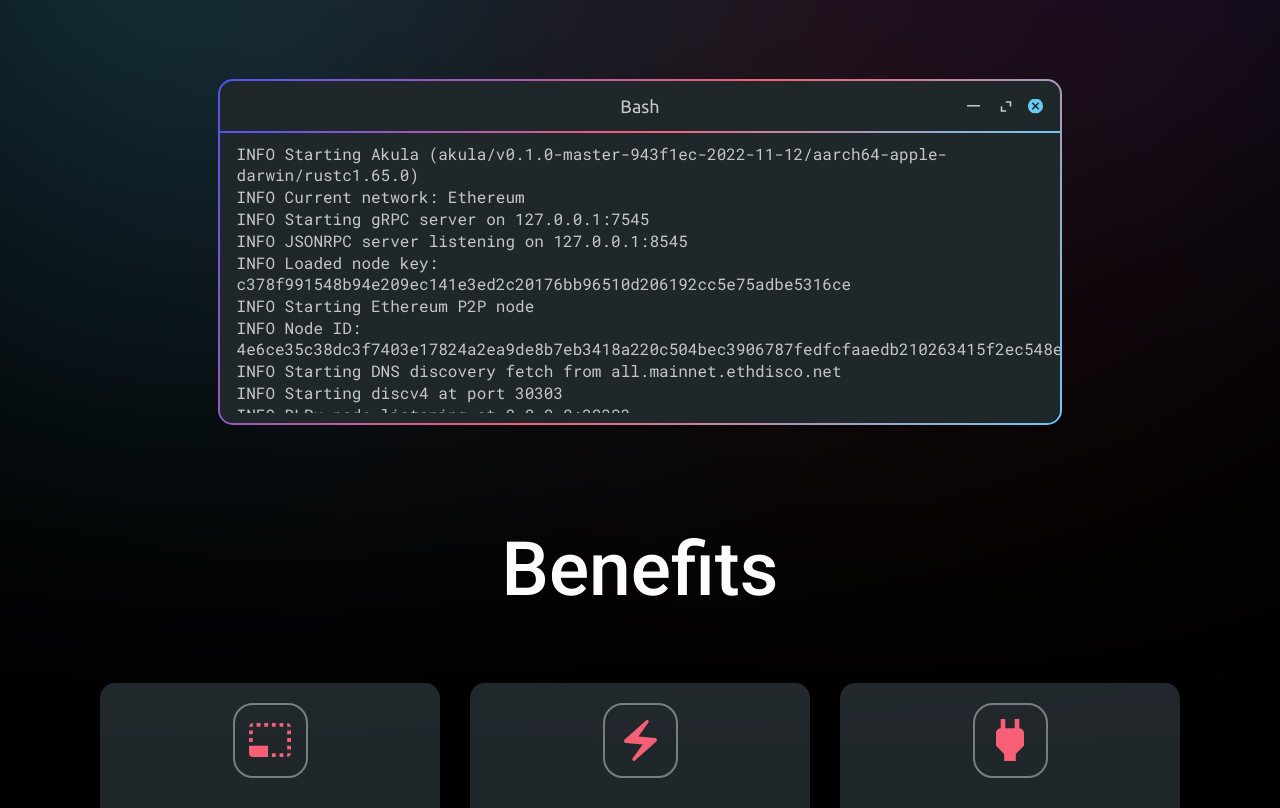
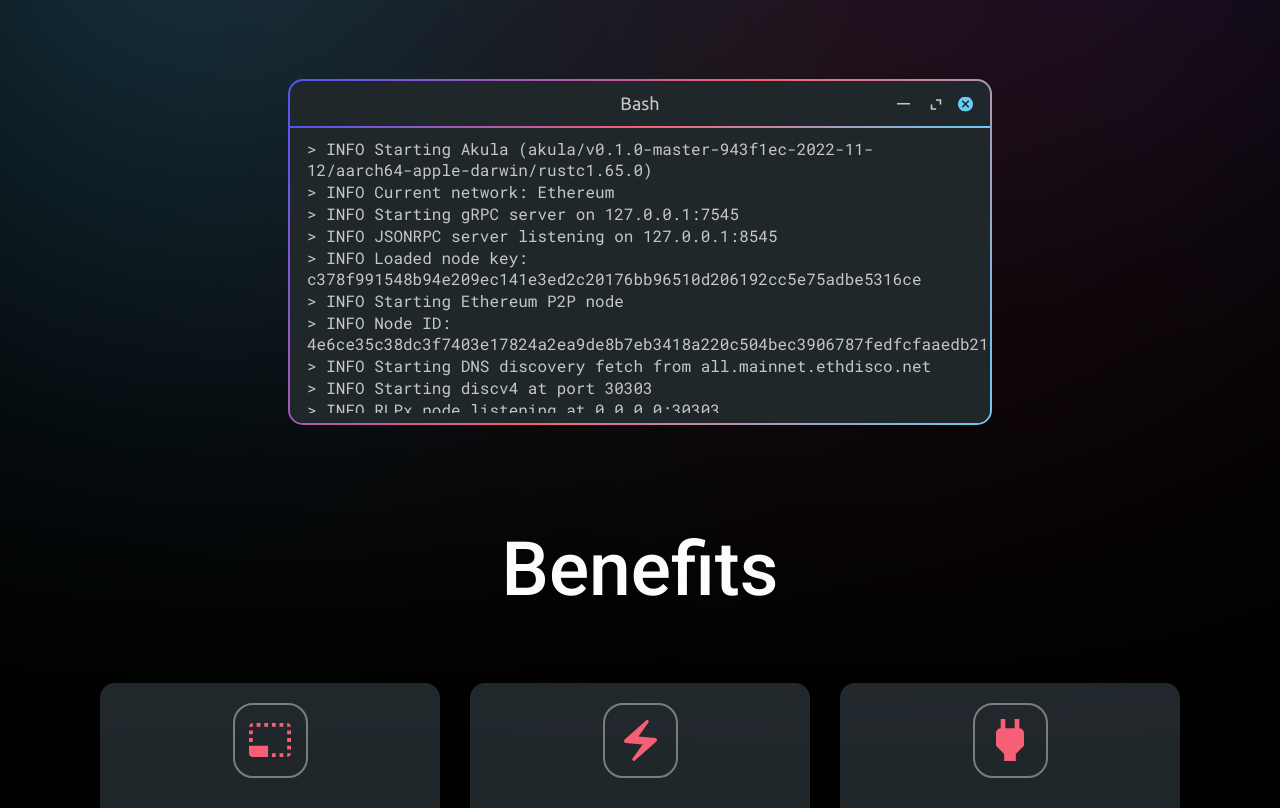
Before and after one commit to akula-bft/website, a React (Create React App) app: page / in a window 1280 px wide. Shown: the part 700-1508 px from the top of the page. Built offline with nearby package versions, Linux system fonts and the light colour scheme.

Commit message:
:memo: update terminal copy

```diff
--- a/src/components/Hero.tsx
+++ b/src/components/Hero.tsx
@@ -4,22 +4,22 @@ import Header from "./Header";
 import Terminal from "./Terminal";
 
 const terminalContent: string[] = [
-  "INFO Starting Akula (akula/v0.1.0-master-943f1ec-2022-11-12/aarch64-apple-darwin/rustc1.65.0)",
-  "INFO Current network: Ethereum",
-  "INFO Starting gRPC server on 127.0.0.1:7545",
-  "INFO JSONRPC server listening on 127.0.0.1:8545",
-  "INFO Loaded node key: c378f991548b94e209ec141e3ed2c20176bb96510d206192cc5e75adbe5316ce",
-  "INFO Starting Ethereum P2P node",
-  "INFO Node ID: 4e6ce35c38dc3f7403e17824a2ea9de8b7eb3418a220c504bec3906787fedfcfaaedb210263415f2ec548e6bbf22649c31d584ad857fa07bb0ac693cf2f17284",
-  "INFO Starting DNS discovery fetch from all.mainnet.ethdisco.net",
-  "INFO Starting discv4 at port 30303",
-  "INFO RLPx node listening at 0.0.0.0:30303",
-  "INFO Sentry gRPC server starting on 127.0.0.1:8000",
-  "INFO Running staged sync",
-  "INFO { 1/16 Headers }: RUNNING from genesis",
-  "INFO { 1/16 Headers }: Awaiting chain tip from external consensus engine...",
-  "INFO { 1/16 Headers }: Received chain tip hash: 0x8884…87ff, starting_download",
-  "INFO { 1/16 Headers }: Requesting 1024 headers ending at the tip/0x8884277ed8b7e05724d93aba5fea39adc35759885808ab1001ec91b0d60087ff",
+  "> INFO Starting Akula (akula/v0.1.0-master-943f1ec-2022-11-12/aarch64-apple-darwin/rustc1.65.0)",
+  "> INFO Current network: Ethereum",
+  "> INFO Starting gRPC server on 127.0.0.1:7545",
+  "> INFO JSONRPC server listening on 127.0.0.1:8545",
+  "> INFO Loaded node key: c378f991548b94e209ec141e3ed2c20176bb96510d206192cc5e75adbe5316ce",
+  "> INFO Starting Ethereum P2P node",
+  "> INFO Node ID: 4e6ce35c38dc3f7403e17824a2ea9de8b7eb3418a220c504bec3906787fedfcfaaedb210263415f2ec548e6bbf22649c31d584ad857fa07bb0ac693cf2f17284",
+  "> INFO Starting DNS discovery fetch from all.mainnet.ethdisco.net",
+  "> INFO Starting discv4 at port 30303",
+  "> INFO RLPx node listening at 0.0.0.0:30303",
+  "> INFO Sentry gRPC server starting on 127.0.0.1:8000",
+  "> INFO Running staged sync",
+  "> INFO { 1/16 Headers }: RUNNING from genesis",
+  "> INFO { 1/16 Headers }: Awaiting chain tip from external consensus engine...",
+  "> INFO { 1/16 Headers }: Received chain tip hash: 0x8884…87ff, starting_download",
+  "> INFO { 1/16 Headers }: Requesting 1024 headers ending at the tip/0x8884277ed8b7e05724d93aba5fea39adc35759885808ab1001ec91b0d60087ff",
 ];
 
 const StyledHero = styled.div`
@@ -158,7 +158,7 @@ const TerminalContainer = styled.div`
   max-height: 48rem;
   max-width: 120rem;
 
-  width: 66vw;
+  width: 55vw;
   height: 27vw;
   margin-top: 13rem;
   @media (max-width: 768px) {
--- a/src/components/Terminal.tsx
+++ b/src/components/Terminal.tsx
@@ -31,7 +31,7 @@ const Header = styled.div`
   color: var(--sub);
   font-family: "Ubuntu", sans-serif;
 
-  height: ${(props: TerminalProps) => (props.small ? "4rem" : "5rem")};
+  height: ${(props: TerminalProps) => (props.small ? "4rem" : "4.5rem")};
   font-size: ${(props: TerminalProps) => (props.small ? "1.6rem" : "1.8rem")};
   @media (max-width: 768px) {
     height: ${(props: TerminalProps) => (props.small ? "4rem" : "3rem")};
```
